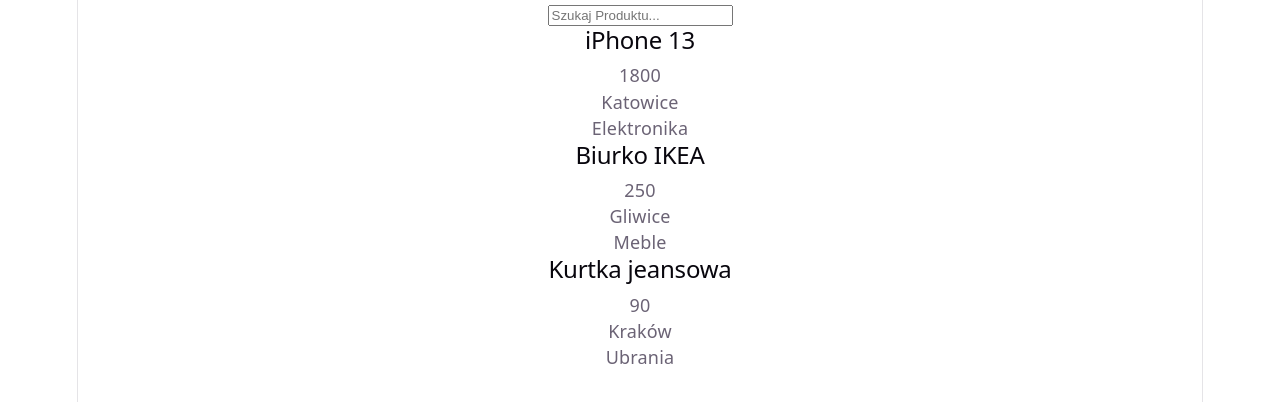
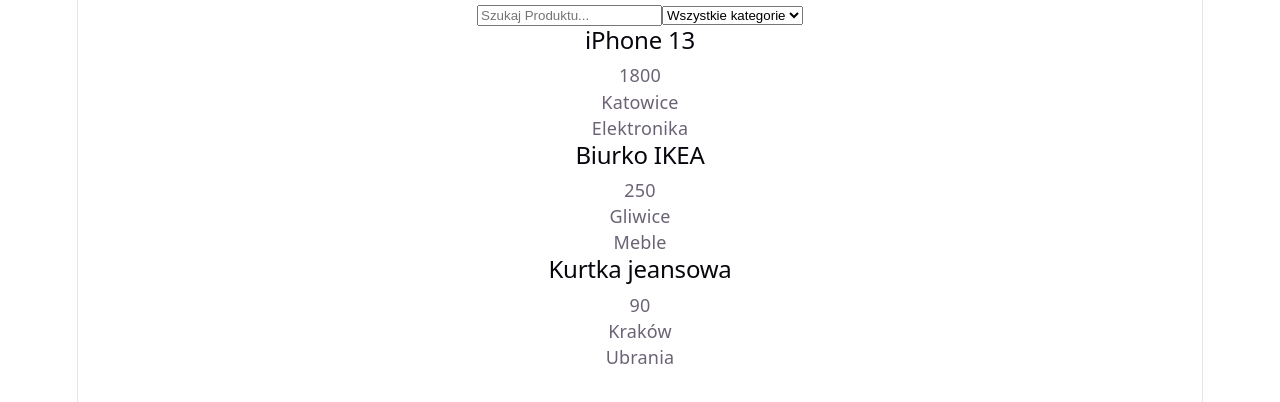
Before and after one commit to olasuchanek2105/local-market-react, a React (Vite) app: page / in a window 1280 px wide. Shown: the top 402 px of the page. Built offline with nearby package versions, Linux system fonts and the light colour scheme.

Commit message:
add filter by category

```diff
--- a/src/ListOfProducts.tsx
+++ b/src/ListOfProducts.tsx
@@ -28,8 +28,23 @@
 function ListOfProducts(){
 
     const [searchText, setSearchText] = useState("");
+    const [selectedCategory, setSelectedCategory] = useState("")
 
-    const filteredProducts = listings.filter((listing) => listing.title.toLowerCase().includes(searchText.toLowerCase()))
+    const categoryList = [...new Set(listings.map(listing => listing.category))];
+
+    const filteredProducts = listings.filter((listing) =>
+    {
+      const matchesSearch = listing.title
+        .toLowerCase()
+        .includes(searchText.toLowerCase())
+
+      const matchesCategory =
+        selectedCategory === "" || listing.category === selectedCategory
+
+      return matchesCategory && matchesSearch
+    })
+
+
 
     return(
         <div>
@@ -37,6 +52,17 @@
             placeholder="Szukaj Produktu..."
             value={searchText}
             onChange={(event) => setSearchText(event.target.value)}/>
+
+            <select
+            value={selectedCategory}
+            onChange={(event) => setSelectedCategory(event.target.value)}>
+            <option value="">Wszystkie kategorie</option>
+            {categoryList.map((category)=>(
+              <option key={category} value={category}>
+                {category}
+              </option>
+            ))}
+            </select>
 
             {filteredProducts.map((listings) => (
                 <div key={listings.id}>
@@ -47,15 +73,6 @@
                 </div>
             ))}
 
-
-            {/* {listings.map((listings) => (
-                <div key={listings.id}>
-                <h2>{listings.title}</h2>
-                <p>{listings.price}</p>
-                <p>{listings.city}</p>
-                <p>{listings.category}</p>
-                </div>
-            ))} */}
         </div>
 
     )
```
